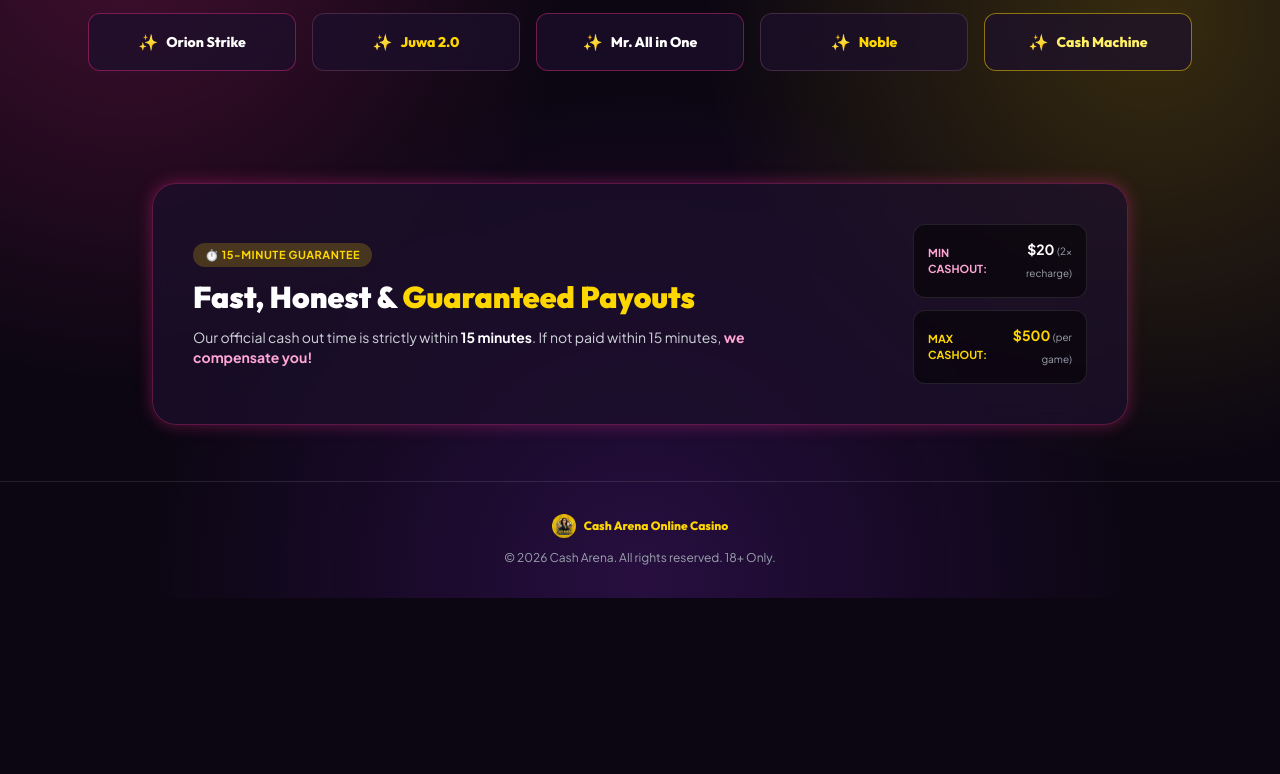
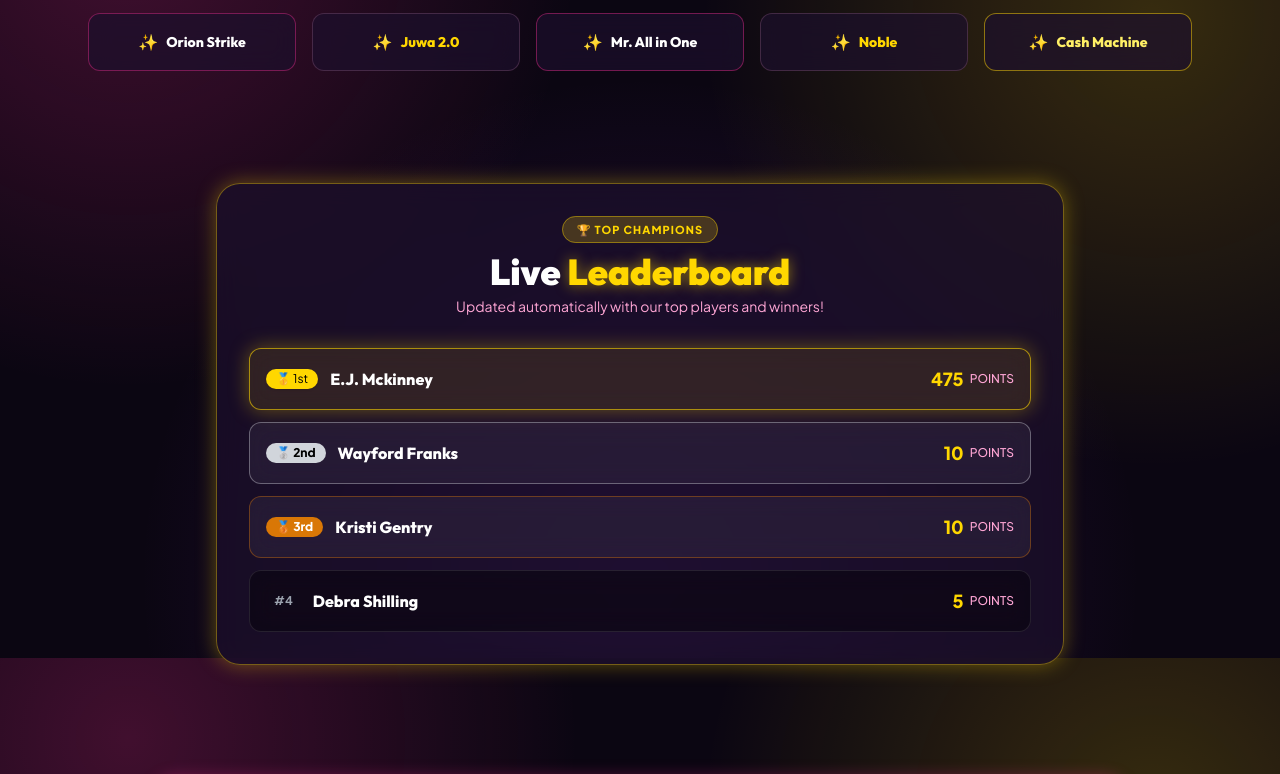
Before and after one commit to contactcasharena-a11y/casharena, a plain HTML site: page index.html in a window 1280 px wide. Shown: the part 1742-2516 px from the top of the page. Before the commit the page ends 2340 px from the top, so only its background shows below. Drawn offline with nearby package versions, Linux system fonts and the light colour scheme.

Commit message:
Update index.html

```diff
--- a/index.html
+++ b/index.html
@@ -109,6 +109,7 @@
     <div class="hidden md:flex items-center gap-8 font-medium text-sm text-gray-200">
       <a href="#games" class="hover:text-arenaYellow transition">Games</a>
       <a href="#bonuses" class="hover:text-girlyPinkSoft transition">Promotions</a>
+      <a href="#leaderboard" class="hover:text-arenaYellow transition">Leaderboard</a>
       <a href="#rules" class="hover:text-arenaYellow transition">Rules & Payouts</a>
     </div>
 
@@ -272,6 +273,24 @@
     </div>
   </section>
 
+  <!-- Leaderboard Section -->
+  <section id="leaderboard" class="px-4 sm:px-6 py-10 sm:py-14 max-w-4xl mx-auto w-full">
+    <div class="glass-card p-6 sm:p-8 rounded-2xl sm:rounded-3xl border border-arenaYellow/40 neon-border-yellow">
+      <div class="text-center mb-6 sm:mb-8">
+        <span class="bg-arenaYellow/20 text-arenaYellow text-[11px] font-extrabold px-3.5 py-1.5 rounded-full border border-arenaYellow/40 uppercase tracking-widest">🏆 Top Champions</span>
+        <h2 class="font-heading text-2xl sm:text-4xl font-black text-white mt-3">
+          Live <span class="text-arenaYellow text-glow-yellow">Leaderboard</span>
+        </h2>
+        <p class="text-girlyPinkSoft text-xs sm:text-sm mt-1">Updated automatically with our top players and winners!</p>
+      </div>
+
+      <!-- Leaderboard List Container -->
+      <div id="leaderboard-container" class="space-y-3">
+        <!-- Rows will be populated and dynamically sorted by JavaScript below -->
+      </div>
+    </div>
+  </section>
+
   <!-- Payout & Rules Section -->
   <section id="rules" class="px-4 sm:px-6 py-10 sm:py-14 max-w-5xl mx-auto w-full">
     <div class="glass-card p-6 sm:p-10 rounded-2xl sm:rounded-3xl border border-girlyPink/30 neon-border-pink">
@@ -327,5 +346,61 @@
     </a>
   </div>
 
+  <!-- Leaderboard Auto-Sort Script -->
+  <script>
+    // 👇 AAP YAHAN SE APNE PLAYERS AUR POINTS CHANGE KAR SAKTE HAIN (GITHUB PE EDITS KARTAY WAQT)
+    // Jaise hi aap points barhayenge, code automatically highest points wale ko sabse upar le ayega!
+    const leaderboardData = [
+      { name: "E.J. Mckinney", points: 475 },
+      { name: "Wayford Franks", points: 10 },
+      { name: "Kristi Gentry", points: 10 },
+      { name: "Debra Shilling", points: 5 }
+    ];
+
+    function renderLeaderboard() {
+      // Points ki base pe descending order (highest se lowest) mein sort karna
+      leaderboardData.sort((a, b) => b.points - a.points);
+
+      const container = document.getElementById('leaderboard-container');
+      container.innerHTML = '';
+
+      leaderboardData.forEach((player, index) => {
+        let rankBadge = '';
+        let borderStyle = 'border-white/10 bg-black/40';
+
+        // Top 3 ke liye special styling (Gold, Silver, Bronze vibes)
+        if (index === 0) {
+          rankBadge = '<span class="bg-arenaYellow text-black font-ext500 px-2.5 py-0.5 rounded-full text-xs shadow">🥇 1st</span>';
+          borderStyle = 'border-arenaYellow/60 bg-arenaYellow/10 neon-border-yellow';
+        } else if (index === 1) {
+          rankBadge = '<span class="bg-gray-300 text-black font-extrabold px-2.5 py-0.5 rounded-full text-xs">🥈 2nd</span>';
+          borderStyle = 'border-gray-300/40 bg-white/5';
+        } else if (index === 2) {
+          rankBadge = '<span class="bg-amber-600 text-white font-extrabold px-2.5 py-0.5 rounded-full text-xs">🥉 3rd</span>';
+          borderStyle = 'border-amber-600/40 bg-white/5';
+        } else {
+          rankBadge = `<span class="text-gray-400 font-bold text-xs px-2">#${index + 1}</span>`;
+        }
+
+        const rowHTML = `
+          <div class="glass-card p-4 rounded-xl border ${borderStyle} flex items-center justify-between transition hover:scale-[1.01]">
+            <div class="flex items-center gap-3">
+              ${rankBadge}
+              <span class="font-heading font-bold text-white text-sm sm:text-base">${player.name}</span>
+            </div>
+            <div class="flex items-center gap-1.5">
+              <span class="text-arenaYellow font-black text-base sm:text-lg">${player.points}</span>
+              <span class="text-xs text-girlyPinkSoft uppercase font-medium">points</span>
+            </div>
+          </div>
+        `;
+        container.innerHTML += rowHTML;
+      });
+    }
+
+    // Page load hone par render chalana
+    window.addEventListener('DOMContentLoaded', renderLeaderboard);
+  </script>
+
 </body>
 </html>
```
